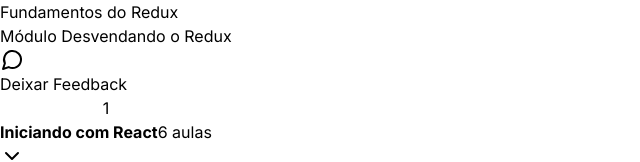
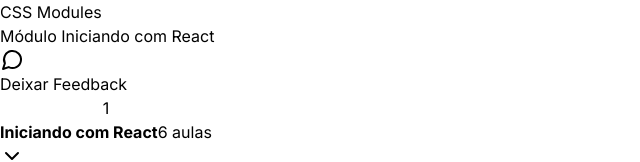
Before and after one commit to matheusmfl/redux-zustand-study, a Next.js app: page / in a window 1280 px wide. Shown: the top 162 px of the page, without its empty margins (0-640 px from the left). Built offline with nearby package versions, Linux system fonts and the light colour scheme.

Commit message:
Setters Reducer Current Module and Current Lesson

```diff
--- a/src/components/Header.tsx
+++ b/src/components/Header.tsx
@@ -1,10 +1,21 @@
+/* eslint-disable prettier/prettier */
+import { useAppSelector } from '@/store'
+
 export function Header() {
+  const { currentLesson, currentModule } = useAppSelector((state) => {
+    const { currentModuleIndex, currentLessonIndex } = state.player
+
+    const currentModule = state.player.course.modules[currentModuleIndex]
+    const currentLesson = currentModule.lessons[currentLessonIndex]
+
+    return { currentLesson, currentModule }
+  })
   return (
     <>
       <header className="flex flex-col gap-1 ">
-        <h1 className="text-2xl font-bold">Fundamentos do Redux</h1>
+        <h1 className="text-2xl font-bold">{currentLesson.title}</h1>
         <span className="text-sm text-zinc-400">
-          Módulo Desvendando o Redux
+          Módulo {currentModule.title}
         </span>
       </header>
     </>
--- a/src/components/Lesson.tsx
+++ b/src/components/Lesson.tsx
@@ -3,10 +3,14 @@
 interface LessonProps {
   title: string
   duration: string
+  onPlay: () => void
 }
-export function Lesson({ title, duration }: LessonProps) {
+export function Lesson({ title, duration, onPlay }: LessonProps) {
   return (
-    <button className="flex items-center gap-3 text-sm text-zinc-400 ">
+    <button
+      onClick={onPlay}
+      className="flex items-center gap-3 text-sm text-zinc-400 "
+    >
       <Video className="w-4 h-4 text-zinc-500" />
       {title}
       <span className="ml-auto font-mono text-xs text-zinc-500">
--- a/src/components/Module.tsx
+++ b/src/components/Module.tsx
@@ -1,6 +1,9 @@
 import { ChevronDown } from 'lucide-react'
 import { Lesson } from './Lesson'
 import * as Collapsible from '@radix-ui/react-collapsible'
+import { useAppSelector } from '@/store'
+import { useDispatch } from 'react-redux'
+import { play } from '@/store/slices/player'
 
 interface ModuleProps {
   moduleIndex: number
@@ -9,6 +12,11 @@
 }
 
 export function Module({ title, amountOfLessons, moduleIndex }: ModuleProps) {
+  const dispatch = useDispatch()
+
+  const lessons = useAppSelector((state) => {
+    return state.player.course.modules[moduleIndex].lessons
+  })
   return (
     <Collapsible.Root className="group">
       <Collapsible.Trigger className="flex w-full items-center gap-3 bg-zinc-800 p-4 ">
@@ -26,9 +34,16 @@
 
       <Collapsible.Content>
         <nav className="relative flex flex-col gap-4 p-6">
-          <Lesson title="Fundamentos do Redux" duration="09:32" />
-          <Lesson title="Fundamentos do Redux" duration="09:32" />
-          <Lesson title="Fundamentos do Redux" duration="09:32" />
+          {lessons.map((lesson, lessonIndex) => {
+            return (
+              <Lesson
+                key={lesson.id}
+                title={lesson.title}
+                duration={lesson.duration}
+                onPlay={() => dispatch(play([moduleIndex, lessonIndex]))}
+              />
+            )
+          })}
         </nav>
       </Collapsible.Content>
     </Collapsible.Root>
--- a/src/components/Player.tsx
+++ b/src/components/Player.tsx
@@ -1,13 +1,26 @@
+/* eslint-disable prettier/prettier */
+import { useAppSelector } from '@/store'
 import ReactPlayer from 'react-player'
 
 export function Player() {
+  const lesson = useAppSelector((state) => {
+    const { currentModuleIndex, currentLessonIndex } = state.player
+
+    const currentLesson =
+      state.player.course.modules[currentModuleIndex].lessons[
+      currentLessonIndex
+      ]
+
+    return currentLesson
+  })
+
   return (
     <div className="w-full bg-zinc-950 aspect-video">
       <ReactPlayer
         width="100%"
         height="100%"
         controls
-        url="https://youtube.com/watch?v=Jai8w6K_GnY"
+        url={`https://youtube.com/watch?v=${lesson.id}`}
       />
     </div>
   )
--- a/src/store/slices/player.ts
+++ b/src/store/slices/player.ts
@@ -57,8 +57,17 @@
         },
       ],
     },
+    currentModuleIndex: 0,
+    currentLessonIndex: 0,
   },
-  reducers: {},
+  reducers: {
+    play: (state, action) => {
+      state.currentModuleIndex = action.payload[0]
+      state.currentLessonIndex = action.payload[1]
+    },
+  },
 })
 
 export const player = playerSlice.reducer
+
+export const { play } = playerSlice.actions
```
